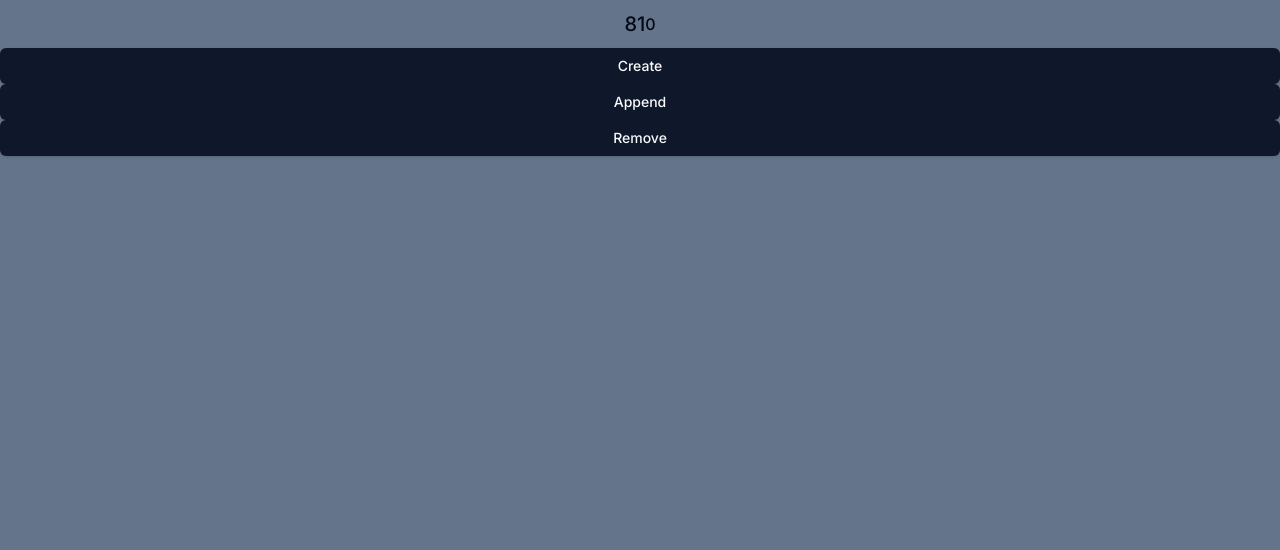
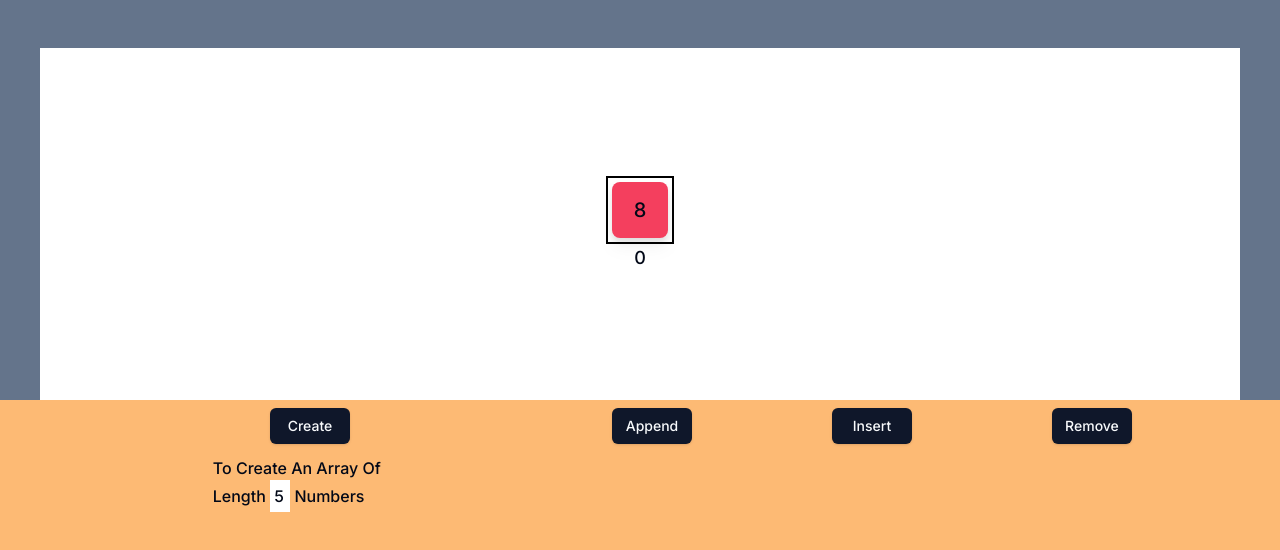
Before and after one commit to ThomasAntonyS/snippedToSketch, a Next.js app: page /arrays in a window 1280 px wide. Both pictures are taken after a click on the button "Append". Shown: the top 550 px of the page. Built offline with nearby package versions, Linux system fonts and the light colour scheme.

Commit message:
basic oparetion of array, create oparetion

```diff
--- a/app/arrays/components/ArrayFunction.jsx
+++ /dev/null
@@ -1,80 +0,0 @@
-"use client"
-import React, { useEffect, useState } from 'react'
-import { Button } from "@/components/ui/button";
-import { useRef } from 'react';
-import gsap from 'gsap';
-import { useGSAP } from '@gsap/react';
-
-gsap.registerPlugin(useGSAP);
-
-
-
-export default function ArrayFunction() {
-    const container = useRef();
-    const { contextSafe } = useGSAP({ scope: container });
-    const [noOfArrays, setNoOfArrays] = useState([]);
-    let defautSize = 5;
-
-    const generateDefaultArray = () => {
-      const newNumbers = [];
-      while (newNumbers.length < defautSize) {
-        let randomNum = Math.round(Math.random() * 100);
-        if (!noOfArrays.includes(randomNum)) {
-          newNumbers.push(randomNum);
-        }
-      }
-      setNoOfArrays(newNumbers);
-
-    };
-    // useEffect(()=>{
-    //     generateDefaultArray()
-    //     },[])
-
-    const appendOneElement = () => {
-        const newNumbers = [];
-
-        let randomNum = Math.round(Math.random() * 100);
-        if (!noOfArrays.includes(randomNum)) {
-          newNumbers.push(randomNum);
-        }else{
-            appendOneElement()
-        }
-
-      setNoOfArrays(prev=>[...prev,newNumbers]);
-      gsap.from('.box', { y: -50,stagger: 0.1,scale: 0,visibility: 0});
-    }
-
-    const onClickGood = contextSafe(() => {
-        generateDefaultArray()
-        gsap.from('.box', { y: -50,stagger: 0.1,scale: 0,visibility: 0});
-    });
-  return (
-    <>
-    <section ref={container} className="row-start-2 mx-10 bg-white flex justify-center items-center flex-col">
-    <div  className="flex  border-y-2 border-black">
-        {noOfArrays.map((ele, i) => (
-          <div className="border-x-2 border-black p-1" key={i}>
-            <div className="box flex h-14 w-14 items-center justify-center rounded-lg bg-rose-500 text-xl font-medium drop-shadow-lg box">
-              {ele.toString()}
-            </div>
-          </div>
-        ))}
-      </div>
-      <div className="flex gap-14">
-        {noOfArrays.map((ele, i) => (
-          <div key={i} className="text-lg font-medium">
-            {i}
-          </div>
-        ))}
-      </div>
-      </section>
-      <section className="row-start-3 bg-orange-300 p-2">
-        <div className="grid gap-4">
-          <Button className="w-fit hover:scale-100" onClick={onClickGood}>Create</Button>
-          <Button className="w-fit" onClick={appendOneElement}>Append</Button>
-          <Button className="w-fit">Remove</Button>
-        </div>
-      </section>
-    </>
-  )
-}
--- a/app/arrays/page.tsx
+++ b/app/arrays/page.tsx
@@ -1,11 +1,12 @@
 import React from "react";
-import ArrayFunction from "./components/ArrayFunction"
+import ArrayFunction from "@/components/BasicOparetion/arrays/ArrayFunction"
 
 export default function page() {
 
 
   return (
     <main className="grid min-h-screen grid-rows-[3rem,22rem,1fr] bg-slate-500">
+      <div></div>
       <ArrayFunction/>
     </main>
   );
--- /dev/null
+++ b/components/BasicOparetion/arrays/ArrayFunction.tsx
@@ -0,0 +1,92 @@
+"use client";
+import React, { useState } from "react";
+import { Button } from "@/components/ui/button";
+import { useRef } from "react";
+import gsap from "gsap";
+import { useGSAP } from "@gsap/react";
+
+gsap.registerPlugin(useGSAP);
+
+export default function ArrayFunction() {
+  const [createNumber, setCreateNumber] = useState(5)
+  const [defaultText, setDefaultText] = useState(true);
+  const container = useRef<HTMLDivElement>(null);
+  const { contextSafe } = useGSAP({ scope: container });
+  const [noOfArrays, setNoOfArrays] = useState<Number[]>([]);
+
+  const createInputhander= (event:any)=>{
+    event.preventDefault();
+    setCreateNumber(event.currentTarget.value);
+  }
+
+  const generateDefaultArray = () => {
+    const newNumbers = [];
+    while (newNumbers.length < createNumber) {
+      let randomNum = Math.round(Math.random() * 10);
+      if (!noOfArrays.includes(randomNum)) {
+        newNumbers.push(randomNum);
+      }
+    }
+    setNoOfArrays(newNumbers);
+    setDefaultText(false);
+  };
+
+  const appendOneElement = () => {
+    let randomNum = Math.round(Math.random() * 10);
+    setNoOfArrays((prev) => [...prev, randomNum]);
+    setDefaultText(false);
+    gsap.from(".box", { y: -50, stagger: 0.1, scale: 0, visibility: 0 });
+  };
+
+  const onClickGood = contextSafe(() => {
+    generateDefaultArray();
+    setTimeout(() => {
+      gsap.from(".box", { y: -50, stagger: 0.1, scale: 0, visibility: 0 });
+    }, 10);
+  });
+  return (
+    <>
+      <section
+        ref={container}
+        className="mx-10 flex grid-rows-2 flex-col items-center justify-center bg-white"
+      >
+        {defaultText && (
+          <span className="text-2xl font-medium">
+            Please Click Operation to view the Arrays
+          </span>
+        )}
+        <div className="flex border-y-2 border-black">
+          {noOfArrays.map((ele, i) => (
+            <div className="border-x-2 border-black p-1" key={i}>
+              <div className="box flex h-14 w-14 items-center justify-center rounded-lg bg-rose-500 text-xl font-medium drop-shadow-lg">
+                {ele.toString()}
+              </div>
+            </div>
+          ))}
+        </div>
+        <div className="flex gap-14">
+          {noOfArrays.map((ele, i) => (
+            <div key={i} className="text-lg font-medium">
+              {i}
+            </div>
+          ))}
+        </div>
+      </section>
+      <section className="bg-orange-300 p-2">
+        <div className="flex justify-evenly">
+          <div className="flex flex-col items-center gap-3">
+            <Button className="w-[5rem] hover:scale-100" onClick={onClickGood}>
+              Create
+            </Button>
+            <span className="w-[60%] text-md font-medium">To Create An Array Of Length <input className="w-5 p-1" onChange={createInputhander} value={createNumber}/> Numbers</span>
+          </div>
+          <Button className="w-[5rem]" onClick={appendOneElement}>
+            Append
+          </Button>
+          <Button className="w-[5rem]">Insert</Button>
+          <Button className="w-[5rem]">Remove</Button>
+        </div>
+      </section>
+    </>
+  );
+}
```
